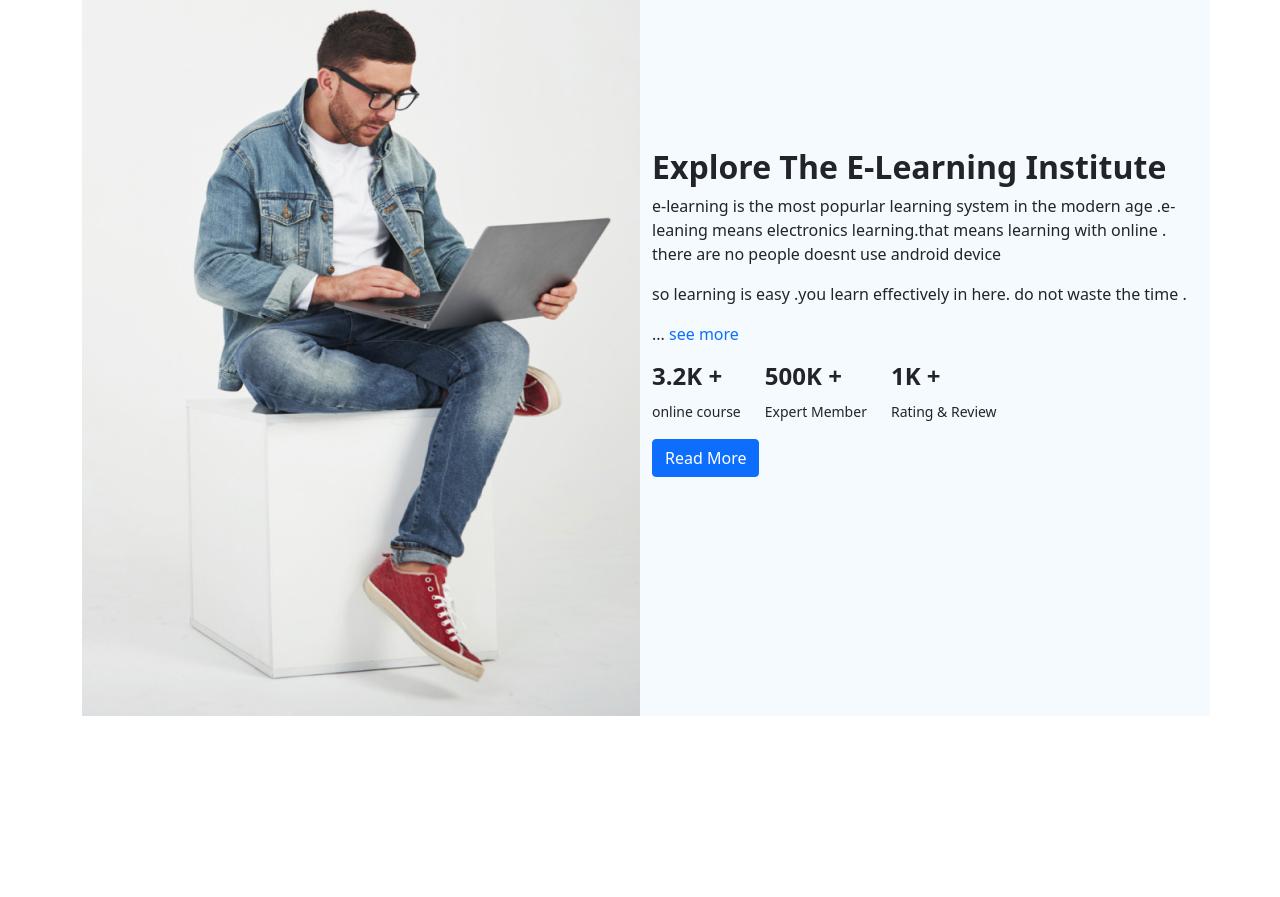
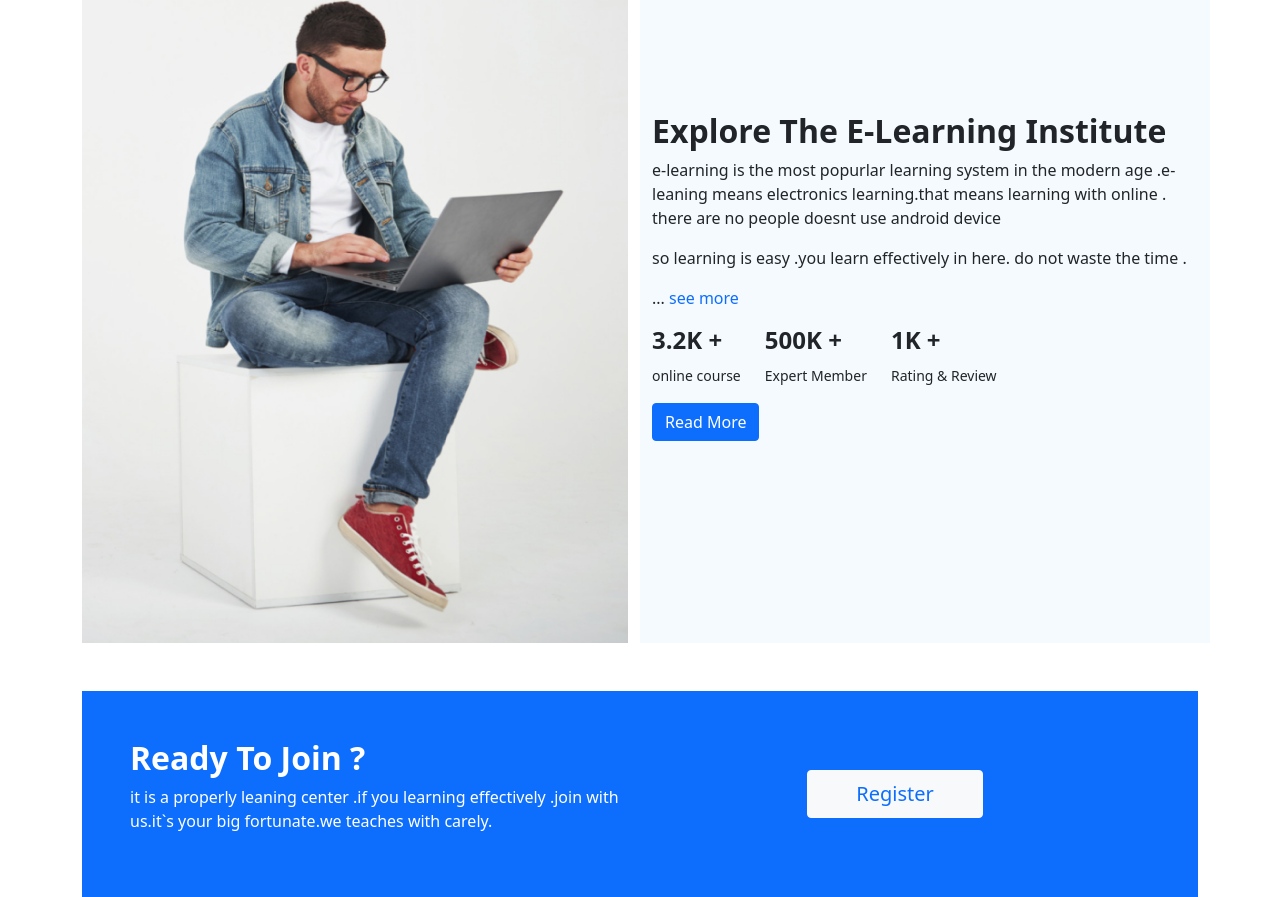
Before and after one commit to FFrajibraj779/Assignment-3, a plain HTML site: page index.html in a window 1280 px wide. Shown: the part 2049-2946 px from the top of the page. Before the commit the page ends 2765 px from the top, so only its background shows below. Drawn offline with nearby package versions, Linux system fonts and the light colour scheme.

Commit message:
join section design added

```diff
--- a/index.html
+++ b/index.html
@@ -325,10 +325,10 @@
 
 
                         <!-- explore section design starts here  -->
-                        <section class="explore-section">
+                        <section class="explore-section mb-5">
                             <div class="explore-section-wrapper  row ">
-                                <div class="explore-section-img img-fluid col-lg-6">
-                                    <img src="images/working.png" alt="">
+                                <div class="explore-section-img  col-lg-6">
+                                    <img class="img-fluid  w-100" src="images/working.png" alt="">
                                  </div>
                                   <div class="explore-section-desc col-lg-6 bg-explore d-grid align-items-center">
                                     <div>
@@ -369,7 +369,31 @@
 
 
 
+                        <!-- join-section-design starts here  -->
+                                  <section class="join-section bg-primary p-5">
+                                     <div class=" d-lg-flex justify-content-center align-items-center  ">
+                                        <div class="w-50">
+                                            <h4 class="fw-bold fs-2 text-capitalize text-white">
+                                                ready to join ?
+                                            </h4>
+                                            <p class="text-white">it is a properly leaning center .if you   learning effectively .join with us.it`s your big fortunate.we teaches with carely.</p>
+                                        </div>
+                                        <div class="w-50 text-center">
 
+                                            <button type="button" class="btn btn-outline-light bg-light text-primary py-2 fs-5 text-capitalize px-5">register</button>
+
+                                         </div>
+                                     </div>
+
+                                  </section>
+
+
+
+
+
+
+
+                        <!-- join-section-design ends here  -->
 
 
 
```
